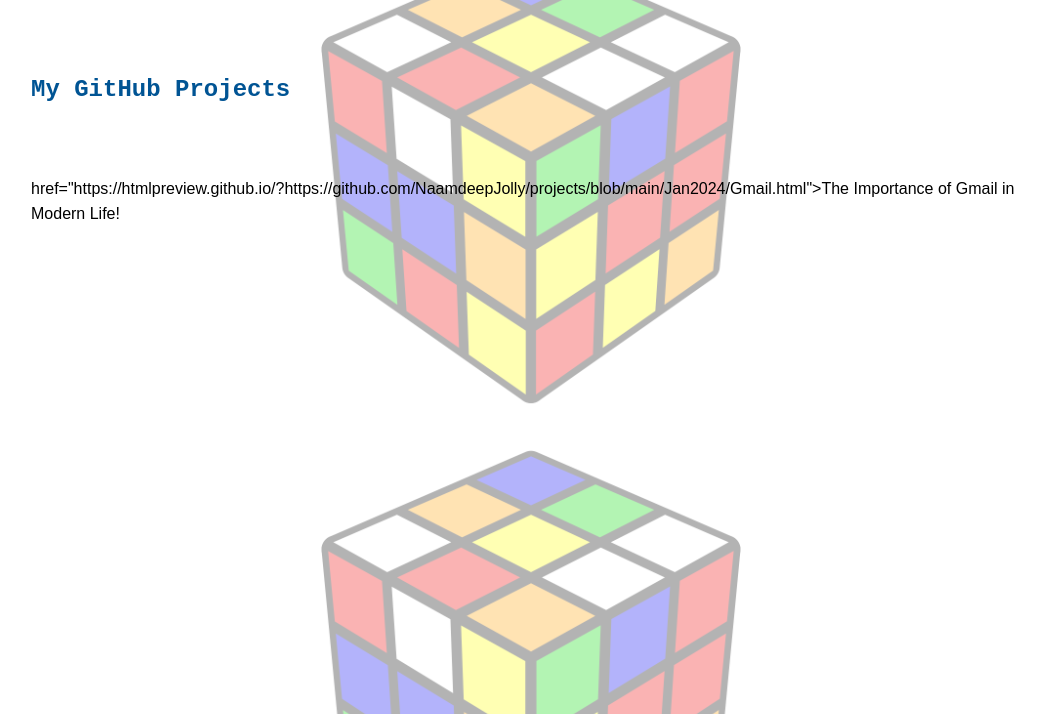
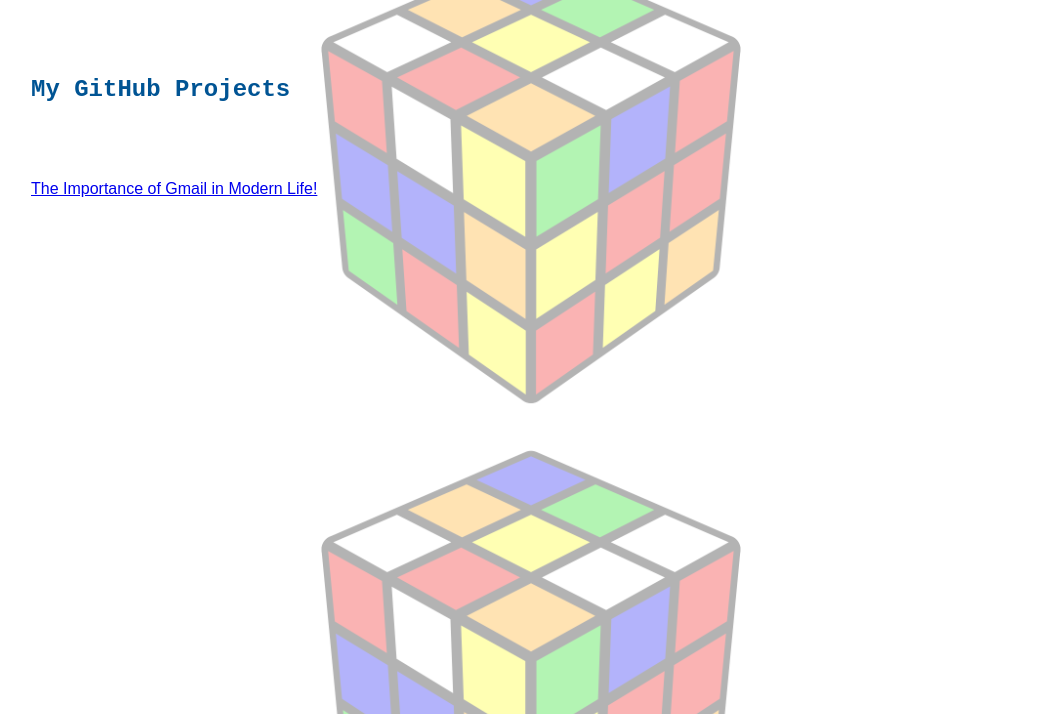
Before and after one commit to NaamdeepJolly/projects, a plain HTML site: page index.html in a window 1280 px wide. Shown: the part 86-800 px from the top of the page, without its empty margins (109-1154 px from the left). Drawn offline with Linux system fonts and the light colour scheme.

Commit message:
Update index.html

```diff
--- a/index.html
+++ b/index.html
@@ -53,7 +53,7 @@
 <br><br>
 <h2> My GitHub Projects </h2>
     <br><br>
-<a>href="https://htmlpreview.github.io/?https://github.com/NaamdeepJolly/projects/blob/main/Jan2024/Gmail.html">The Importance of Gmail in Modern Life! </body></a>
+<a href="https://htmlpreview.github.io/?https://github.com/NaamdeepJolly/projects/blob/main/Jan2024/Gmail.html">The Importance of Gmail in Modern Life! </body></a>
 
 
 <br><br><br><br><br><br><br><br><br><br><br><br><br><br><br><br><br><br><br><br><br><br><br>
```
